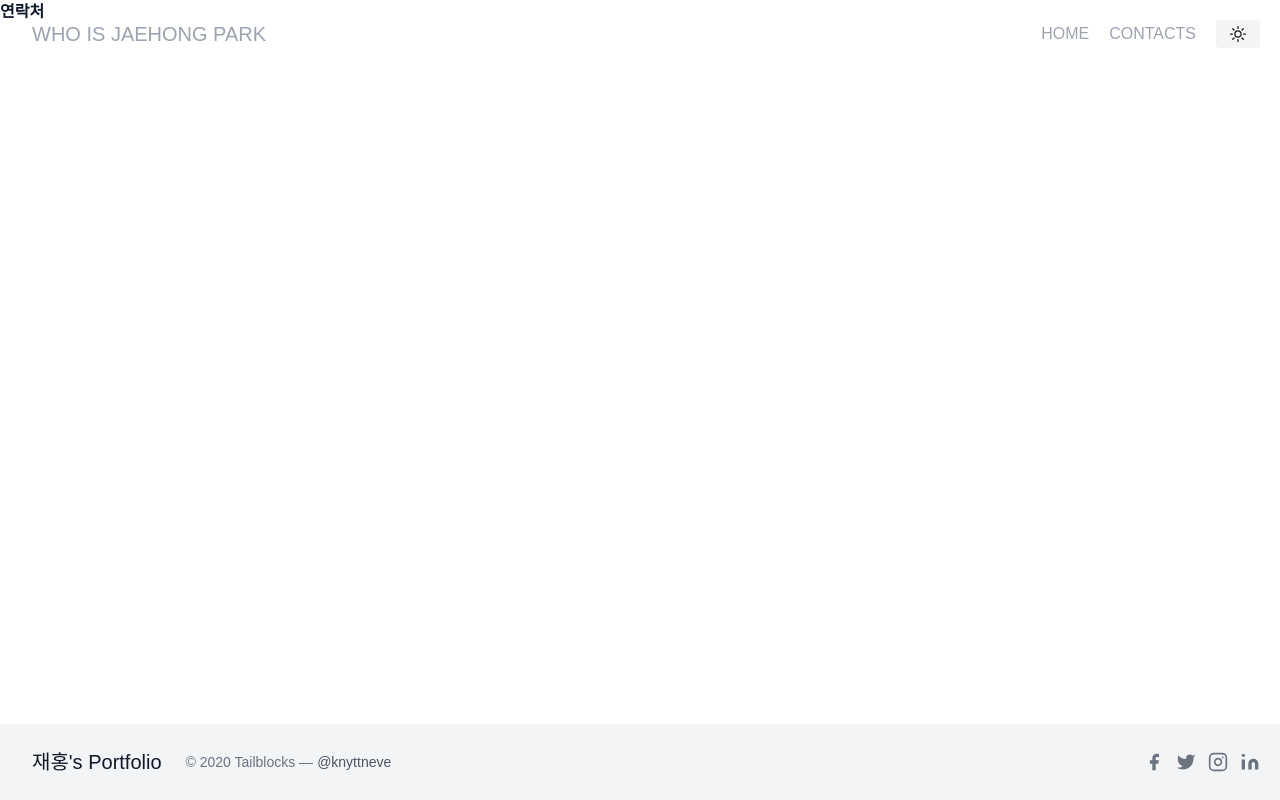
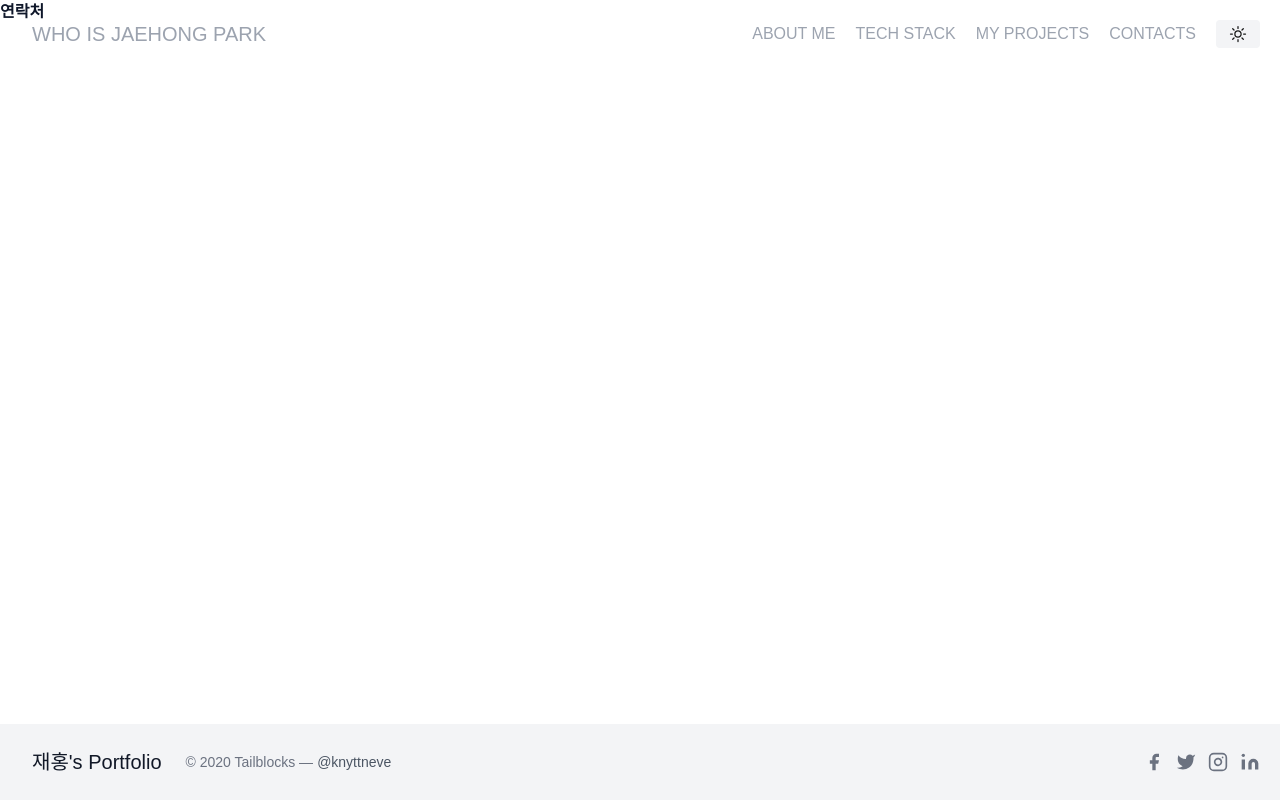
Before and after one commit to qkrwoghd04/next-portfolio, a Next.js app: page /contacts in a window 1280 px wide. Built offline with nearby package versions, Linux system fonts and the light colour scheme.

Commit message:
First Draft

```diff
--- a/app/components/header.tsx
+++ b/app/components/header.tsx
@@ -23,6 +23,14 @@ export default function Header() {
     };
   }, []);
 
+  const scrollToSection = (sectionId: string) => (e: React.MouseEvent<HTMLAnchorElement>) => {
+    e.preventDefault();
+    const section = document.getElementById(sectionId);
+    if (section) {
+      section.scrollIntoView({ behavior: 'smooth' });
+    }
+  };
+
   return (
     <header className={`
       ${isSticky ? 'fixed top-0 left-0 right-0 shadow-md bg-white dark:bg-gray-800' : 'absolute top-0 left-0 right-0 bg-transparent'}
@@ -33,8 +41,10 @@ export default function Header() {
           <span className="ml-3 text-xl text-gray-400">WHO IS JAEHONG PARK</span>
         </Link>
         <nav className="md:ml-auto flex flex-wrap items-center text-base justify-center">
-          <Link href="/" className="mr-5 text-gray-400 hover:text-gray-900 dark:hover:text-gray-100">HOME</Link>
-          <Link href="/contacts" className="mr-5 text-gray-400 hover:text-gray-900 dark:hover:text-gray-100">CONTACTS</Link>
+          <a href="#aboutMe" onClick={scrollToSection('aboutMe')} className="mr-5 text-gray-400 hover:text-gray-900 dark:hover:text-gray-100">ABOUT ME</a>
+          <a href="#techStack" onClick={scrollToSection('techStack')} className="mr-5 text-gray-400 hover:text-gray-900 dark:hover:text-gray-100">TECH STACK</a>
+          <a href="#projects" onClick={scrollToSection('projects')} className="mr-5 text-gray-400 hover:text-gray-900 dark:hover:text-gray-100">MY PROJECTS</a>
+          <a href="#contacts" onClick={scrollToSection('contacts')} className="mr-5 text-gray-400 hover:text-gray-900 dark:hover:text-gray-100">CONTACTS</a>
         </nav>
         <DarkModeToggleButton />
       </div>
--- a/app/components/home/about-me.tsx
+++ b/app/components/home/about-me.tsx
@@ -34,12 +34,13 @@ export default function AboutMe() {
 
   return (
     <section
+      id="aboutMe"
       ref={aboutRef}
       className={`py-20 bg-gray-100 dark:bg-gray-900 transition-opacity duration-1000 ease-in-out ${isVisible ? 'opacity-100' : 'opacity-0'
         }`}
     >
       <div className="container mx-auto px-4">
-        <h2 className="text-4xl font-bold mb-12 text-center text-gray-900 dark:text-white">About Me</h2>
+        <h2 className="text-4xl font-bold mb-12 text-center text-gray-900 dark:text-white">ABOUT ME</h2>
         <div className="max-w-6xl mx-auto flex flex-col lg:flex-row items-center">
           <div className="lg:w-1/2 mb-8 lg:mb-0 flex justify-center">
             <div className="relative w-64 h-64 md:w-80 md:h-80 lg:w-96 lg:h-96">
--- a/app/components/home/contact.tsx
+++ b/app/components/home/contact.tsx
@@ -34,13 +34,14 @@ export default function Contact() {
 
   return (
     <section
+      id="contacts"
       ref={contactRef}
       className={`py-24 bg-gradient-to-b from-gray-50 to-white dark:from-gray-900 dark:to-gray-800 transition-all duration-1000 ease-in-out ${
         isVisible ? 'opacity-100 translate-y-0' : 'opacity-0 translate-y-10'
       }`}
     >
       <div className="container mx-auto px-4 max-w-5xl">
-        <h2 className="text-5xl font-bold mb-16 text-center text-gray-900 dark:text-white">Contact Me</h2>
+        <h2 className="text-5xl font-bold mb-16 text-center text-gray-900 dark:text-white">CONTACT ME</h2>
         <div className="flex flex-col md:flex-row items-center justify-between">
           <div className="md:w-1/2 mb-12 md:mb-0">
             <div className="relative w-64 h-64 md:w-80 md:h-80 mx-auto">
--- a/app/components/home/project.tsx
+++ b/app/components/home/project.tsx
@@ -50,6 +50,7 @@ export default async function Project() {
   const projectData = await getProjectData();
 
   return (
+    <section id="projects">
       <div className="bg-gray-100 dark:bg-gray-900 min-h-screen py-12">
         <div className="container mx-auto px-4">
           <h1 className="text-4xl font-bold mb-12 text-center text-gray-800 dark:text-white">
@@ -99,5 +100,6 @@ export default async function Project() {
           </div>
         </div>
       </div>
+    </section>
   );
 }
--- a/app/components/home/techStack.tsx
+++ b/app/components/home/techStack.tsx
@@ -57,13 +57,14 @@ export default function TechStack() {
 
   return (
     <section
+      id="techStack"
       ref={techRef}
       className={`py-20 bg-white dark:bg-gray-800 transition-opacity duration-1000 ease-in-out ${
         isVisible ? 'opacity-100' : 'opacity-0'
       }`}
     >
       <div className="container mx-auto px-4">
-        <h2 className="text-4xl font-bold mb-12 text-center">MY TECH STACK</h2>
+        <h2 className="text-4xl font-bold mb-12 text-center">WHAT HAVE U WORKED WITH</h2>
         <div className="grid grid-cols-2 sm:grid-cols-3 md:grid-cols-4 lg:grid-cols-5 gap-8">
           {techStack.map((tech, index) => (
             <div key={index} className="flex flex-col items-center">
```
Lines whose indentation alone changed are shown as unchanged.
